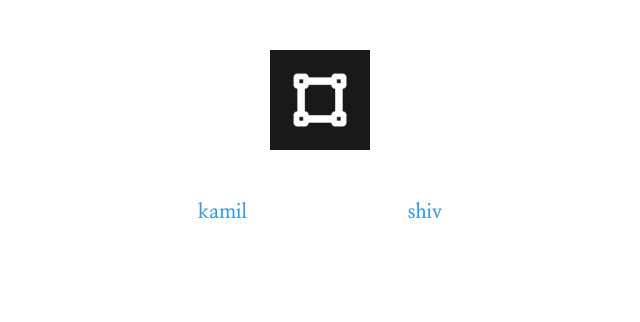
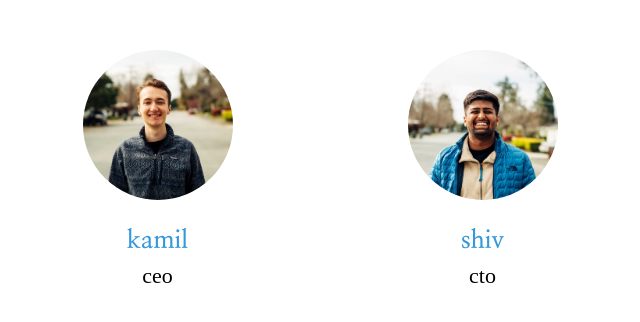
Before and after one commit to srustagi/interlocklabs, a plain HTML site: page index.html in a window 1280 px wide. Shown: the whole page, without its empty margins (320-960 px from the left). Drawn offline with Linux system fonts and the light colour scheme.

Commit message:
add pics

```diff
--- a/index.html
+++ b/index.html
@@ -7,68 +7,104 @@
 		<title>stealth co</title>
 		<style>
 			@import url('https://fonts.googleapis.com/css2?family=Nanum+Myeongjo:wght@400;700&display=swap');
-
 			@media screen and (min-width:320px) {
-				#whatsup {
-					height: 100px;
-					width: 100px;
-					margin: 0 auto;
-					margin-top: 50px;
-					background: url('logo.png');
-					background-size: contain;
-					background-repeat: no-repeat;
+				a, a:link, a:hover, a:visited, a:active {
+					text-decoration: none;
+					font-size: 20px;
+					font-family: 'Nanum Myeongjo', serif;
+					font-weight: 700;
+					color: #3498db;
 				}
 
 				#content {
-					width:  200px;
-					justify-content: space-between;
+					margin: 0 auto;
+					margin-top: 50px;
+					display: flex;
+					align-items: center;
+					min-width:  200px;
+					display: flex;
+					justify-content: space-around;
 				}
 
-				#pp {
-					width: 200px;
-					text-align: center;
-					margin: 0 auto;
+				.profilewrapper {
+					display: flex;
+					flex-direction: column;
+					align-items: center;
+				}
+
+				.profilewrapper a {
 					margin-top: 25px;
+				}
+
+				#shiv, #kamil {
+					width: 100px;
+					height: 100px;
+					object-fit: cover;
+					border-radius: 50%;
 				}
 			}
 
 			@media screen and (min-width:720px) {
 				#content {
 					width: 405px;
-					justify-content: space-around;
-				}
-
-				#pp {
-					width: 405px;
 				}
 			}
 
-			#whatsup {
+			@media screen and (min-width:1080px) {
+				#content {
+					width: 650px;
+				}
 
+				#shiv, #kamil {
+					width: 150px;
+					height: 150px;
+				}
+
+				a, a:link, a:hover, a:visited, a:active {
+					font-size: 25px;
+				}
+
+				p {
+					margin-top: 7px;
+					font-size: 22px;
+				}
 			}
 
-			#content {
-				margin: 0 auto;
-				margin-top: 50px;
-				display: flex;
-				align-items: center;
+			@media screen and (min-width:1400px) {
+				#content {
+					width: 1000px;
+				}
+
+				#shiv, #kamil {
+					width: 200px;
+					height: 200px;
+				}
+
+				a, a:link, a:hover, a:visited, a:active {
+					font-size: 40px;
+				}
+
+				p {
+					margin-top: 15px;
+					font-size: 30px;
+				}
 			}
 
-			a, a:link, a:hover, a:visited, a:active {
-				text-decoration: none;
-				font-size: 20px;
-				font-family: 'Nanum Myeongjo', serif;
-				font-weight: 700;
-				color: #3498db;
-			}
 		</style>
 	</head>
 	<body>
 
-	<div id="whatsup"></div>
 	<div id="content">
-		<div><a href="mailto:stealthco.ceo@gmail.com">kamil</a></div>
-		<div><a href="mailto:stealthco.cto@gmail.com">shiv</a></div>
+		<div class="profilewrapper">
+			<img id="kamil" src="kamil.png" alt="kamil">
+			<a class="link" href="mailto:kamil@tryinterlock.com">kamil</a>
+			<p>ceo</p>
+		</div>
+		<div class="profilewrapper">
+			<img id="shiv" src="shiv.png" alt="shiv">
+			<a class="link" href="mailto:shiv@tryinterlock.com">shiv</a>
+			<p>cto</p>
+		</div>
 	</div>
 
 	</body>
```
Also changed, not shown: kamil.png (added), shiv.png (added).
